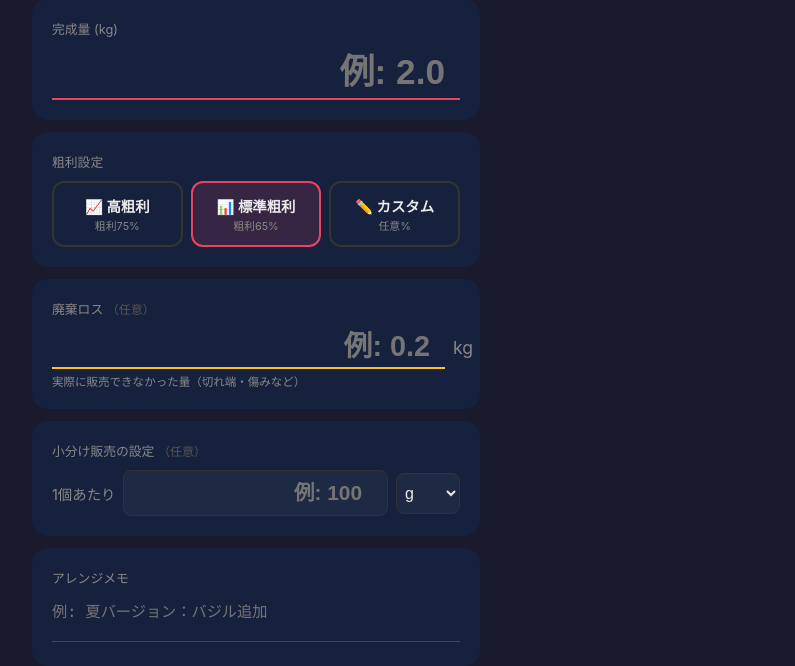
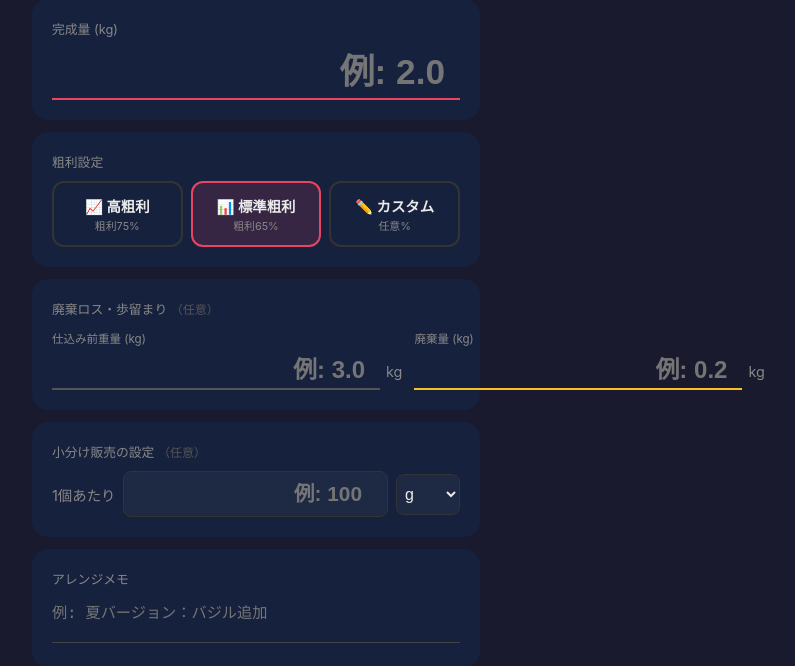
Before and after one commit to shoji-dot/charcuterie-cost-sim, a FastAPI app: page /batch/new in a window 1280 px wide. Shown: the part 423-1089 px from the top of the page, without its empty margins (384-1179 px from the left). Run offline with FastAPI, Linux system fonts and the light colour scheme.

Commit message:
feat: 廃棄ロスに仕込み前重量と実歩留まり率を追加

```diff
--- a/app/models.py
+++ b/app/models.py
@@ -91,6 +91,7 @@ class Batch(Base):
     gross_margin = Column(Float, nullable=False)
     notes = Column(Text, nullable=True)
     waste_weight = Column(Float, nullable=True)
+    raw_weight = Column(Float, nullable=True)   # 仕込み前重量
     portion_weight = Column(Float, nullable=True)
     portion_unit = Column(String, default="g")
     created_at = Column(DateTime, default=datetime.utcnow)
--- a/app/routers/batch.py
+++ b/app/routers/batch.py
@@ -205,6 +205,8 @@ async def batch_save(request: Request, db: Session = Depends(get_db)):
         portion_unit = form.get("portion_unit", "g")
         waste_weight_raw = form.get("waste_weight", "")
         waste_weight = float(waste_weight_raw) if waste_weight_raw else None
+        raw_weight_raw = form.get("raw_weight", "")
+        raw_weight = float(raw_weight_raw) if raw_weight_raw else None
     except ValueError as e:
         return templates.TemplateResponse(
             request, "batch_form.html",
@@ -264,6 +266,7 @@ async def batch_save(request: Request, db: Session = Depends(get_db)):
         custom_rate=result.pop("custom_rate"),
         notes=notes,
         waste_weight=waste_weight,
+        raw_weight=raw_weight,
         portion_weight=portion_weight,
         portion_unit=portion_unit,
         **result,
@@ -313,6 +316,8 @@ async def batch_edit_save(request: Request, batch_id: int, db: Session = Depends
         portion_unit = form.get("portion_unit", "g")
         waste_weight_raw = form.get("waste_weight", "")
         waste_weight = float(waste_weight_raw) if waste_weight_raw else None
+        raw_weight_raw = form.get("raw_weight", "")
+        raw_weight = float(raw_weight_raw) if raw_weight_raw else None
     except ValueError as e:
         masters = db.query(models.IngredientMaster).all()
         masters_map = {m.name: {"unit_price": m.unit_price, "price_unit": m.price_unit, "category": m.category} for m in masters}
--- a/app/templates/batch_form.html
+++ b/app/templates/batch_form.html
@@ -143,18 +143,39 @@
     </div>
   </div>
 
-  <!-- 廃棄ロス -->
+  <!-- 廃棄ロス・歩留まり -->
   <div class="card">
-    <label style="color:var(--muted); font-size:0.8rem; display:block; margin-bottom:8px;">
-      廃棄ロス <span style="color:#555; font-size:0.75rem;">（任意）</span>
+    <label style="color:var(--muted); font-size:0.8rem; display:block; margin-bottom:12px;">
+      廃棄ロス・歩留まり <span style="color:#555; font-size:0.75rem;">（任意）</span>
     </label>
-    <div style="display:flex; align-items:center; gap:8px;">
-      <input type="number" name="waste_weight" inputmode="decimal" step="0.01" min="0"
-        placeholder="例: 0.2"
-        style="flex:1; background:transparent; border:none; border-bottom:2px solid var(--yellow); color:var(--text); font-size:1.8rem; font-weight:700; outline:none; padding:4px 0; text-align:right;">
-      <span style="color:var(--muted); font-size:1.1rem; flex-shrink:0;">kg</span>
+    <div style="display:grid; grid-template-columns:1fr 1fr; gap:12px;">
+      <div>
+        <div style="color:var(--muted); font-size:0.72rem; margin-bottom:6px;">仕込み前重量 (kg)</div>
+        <div style="display:flex; align-items:center; gap:6px;">
+          <input type="number" name="raw_weight" inputmode="decimal" step="0.1" min="0"
+            value="{{ last_batch.raw_weight if last_batch and last_batch.raw_weight else '' }}"
+            placeholder="例: 3.0"
+            style="flex:1; background:transparent; border:none; border-bottom:2px solid #555; color:var(--text); font-size:1.5rem; font-weight:700; outline:none; padding:4px 0; text-align:right;"
+            oninput="calcYield()">
+          <span style="color:var(--muted); font-size:0.9rem;">kg</span>
+        </div>
+      </div>
+      <div>
+        <div style="color:var(--muted); font-size:0.72rem; margin-bottom:6px;">廃棄量 (kg)</div>
+        <div style="display:flex; align-items:center; gap:6px;">
+          <input type="number" name="waste_weight" inputmode="decimal" step="0.01" min="0"
+            value="{{ last_batch.waste_weight if last_batch and last_batch.waste_weight else '' }}"
+            placeholder="例: 0.2"
+            style="flex:1; background:transparent; border:none; border-bottom:2px solid var(--yellow); color:var(--text); font-size:1.5rem; font-weight:700; outline:none; padding:4px 0; text-align:right;"
+            oninput="calcYield()">
+          <span style="color:var(--muted); font-size:0.9rem;">kg</span>
+        </div>
+      </div>
     </div>
-    <div style="color:var(--muted); font-size:0.72rem; margin-top:4px;">実際に販売できなかった量（切れ端・傷みなど）</div>
+    <div id="yieldResult" style="display:none; margin-top:10px; background:#1a1a2e; border-radius:8px; padding:10px; text-align:center; font-size:0.82rem;">
+      <span style="color:var(--muted);">実歩留まり率: </span>
+      <span id="yieldRate" style="font-weight:700;"></span>
+    </div>
   </div>
 
   <!-- 小分け設定 -->
@@ -260,6 +281,22 @@ function updateTotal() {
   document.getElementById('totalCost').textContent = '¥' + Math.round(total).toLocaleString();
 }
 
+function calcYield() {
+  const raw = parseFloat(document.querySelector('[name=raw_weight]')?.value) || 0;
+  const waste = parseFloat(document.querySelector('[name=waste_weight]')?.value) || 0;
+  const resultEl = document.getElementById('yieldResult');
+  const rateEl = document.getElementById('yieldRate');
+  if (raw > 0) {
+    const sellable = raw - waste;
+    const rate = (sellable / raw * 100).toFixed(1);
+    rateEl.textContent = rate + '%';
+    rateEl.style.color = rate >= 80 ? 'var(--green)' : rate >= 60 ? 'var(--yellow)' : 'var(--accent)';
+    resultEl.style.display = 'block';
+  } else {
+    resultEl.style.display = 'none';
+  }
+}
+
 document.querySelectorAll('.ing-row input').forEach(i => i.addEventListener('input', updateTotal));
 document.querySelectorAll('.ing-row [name=ing_name]').forEach(i => i.addEventListener('blur', () => applyMaster(i)));
 updateTotal();
--- a/main.py
+++ b/main.py
@@ -16,6 +16,7 @@ _migrations = [
     "ALTER TABLE recipe_templates ADD COLUMN default_customer_tier VARCHAR DEFAULT 'standard'",
     "ALTER TABLE recipe_templates ADD COLUMN default_gross_margin FLOAT",
     "ALTER TABLE batches ADD COLUMN waste_weight FLOAT",
+    "ALTER TABLE batches ADD COLUMN raw_weight FLOAT",
 ]
 with engine.connect() as conn:
     for sql in _migrations:
```
Also changed, not shown: app/templates/batch_result.html (+8 -1 lines).
